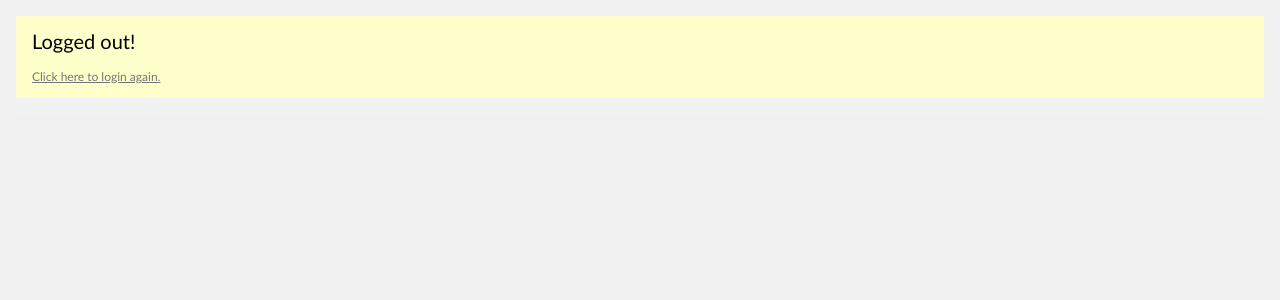
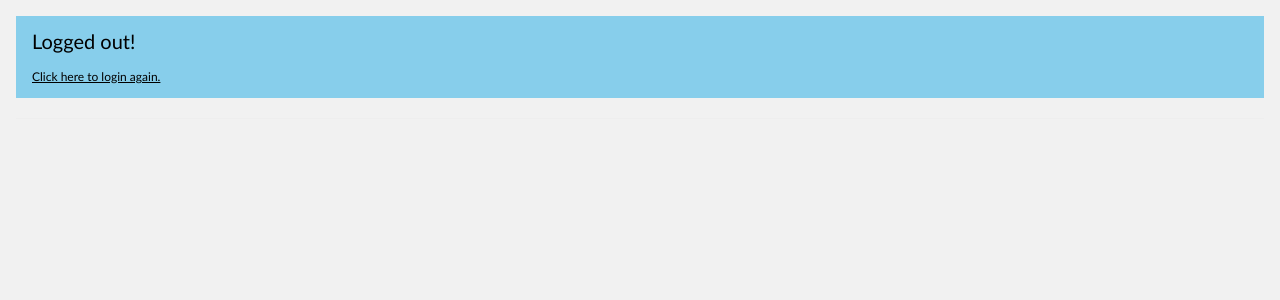
Before and after one commit to jonas-pettersson/LocalLibrary, a Django app: page /accounts/logout/ in a window 1280 px wide. Shown: the part 39-339 px from the top of the page. Run offline with Django 3.2, Linux system fonts and the light colour scheme.

Commit message:
minor improvements

```diff
--- a/locallibrary/catalog/templates/catalog.html
+++ b/locallibrary/catalog/templates/catalog.html
@@ -5,7 +5,6 @@
     <div class="w3-container w3-blue">
         <h1>Local Library Home</h1>
     </div>
-    <hr>
     <div class="w3-container">
         <p>Welcome to LocalLibrary, a website developed by <em>Mozilla Developer Network</em>!</p>
     </div>
--- a/locallibrary/templates/registration/logged_out.html
+++ b/locallibrary/templates/registration/logged_out.html
@@ -1,9 +1,9 @@
 {% extends 'base.html' %}
 
 {% block content %}
-    <div class="w3-panel w3-pale-yellow">
+    <div class="w3-panel w3-light-blue">
         <h4>Logged out!</h4>
-        <div class="w3-small w3-text-grey">
+        <div class="w3-small">
             <p><a href="{% url 'login' %}">Click here to login again.</a></p>
         </div>
     </div>
```
